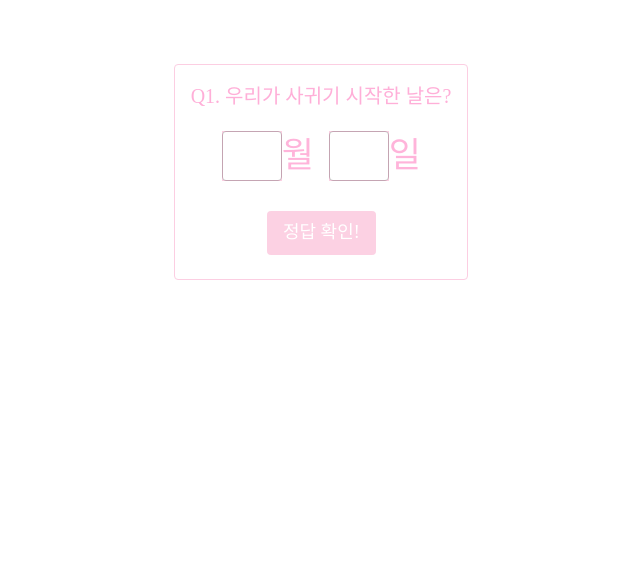
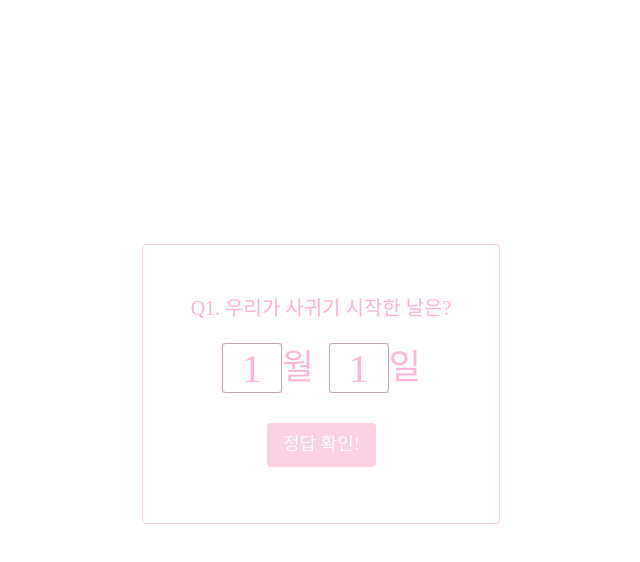
Before and after one commit to LaonHaze/SuminQuiz, a React (Create React App) app: page / in a window 1280 px wide. Both pictures are taken after a click on the button "GO!". Shown: the top 562 px of the page, without its empty margins (319-959 px from the left). Built offline with nearby package versions, Linux system fonts and the light colour scheme; a web font is replaced by a local one.

Commit message:
style changes

```diff
--- a/src/components/question/Question.js
+++ b/src/components/question/Question.js
@@ -1,8 +1,27 @@
 import { Box, Typography, Button, Grow, TextField } from '@mui/material';
-import React from 'react';
+import React, { useState } from 'react';
 import PropTypes from 'prop-types';
 
 const Question = ({ questionNo, questionText }) => {
+    const [month, setMonth] = useState(1);
+    const [day, setDay] = useState(1);
+
+    const validateMonths = (e) => {
+        const value = e.target.value;
+        const setValue = value <= 12 ? value > 0 ? value : "" : month;
+        setMonth(setValue);
+    }
+
+    const validateDays = (e) => {
+        const value = e.target.value;
+        const setValue = value <= 31 ? value > 0 ? value : "" : day;
+        setDay(setValue);
+    }
+
+    const checkAnswer = () => {
+        console.log(`${month}월 ${day}일`);
+    }
+
     return (
         <React.Fragment>
             <Grow in={true} timeout={1200}>
@@ -26,6 +45,8 @@ const Question = ({ questionNo, questionText }) => {
                         }}
                         variant="outlined"
                         color="primary"
+                        value={month}
+                        onChange={validateMonths}
                         inputProps={{
                             maxLength: 2
                         }}
@@ -45,6 +66,8 @@ const Question = ({ questionNo, questionText }) => {
                         }}
                         variant="outlined"
                         color="primary"
+                        value={day}
+                        onChange={validateDays}
                         inputProps={{
                             maxLength: 2
                         }}
@@ -54,7 +77,16 @@ const Question = ({ questionNo, questionText }) => {
             </Grow>
             <Grow in={true} timeout={4000}>
                 <Box textAlign="center">
-                <Button sx={{marginTop: "30px", boxShadow: "0px 0px black", fontSize: 18}} variant="contained" color="primary">정답 확인!</Button>
+                    <Button
+                        sx={{marginTop: "30px", boxShadow: "0px 0px black", fontSize: 18}}
+                        variant="contained"
+                        color="primary"
+                        onClick={() => {
+                            checkAnswer();
+                        }}
+                    >
+                            정답 확인!
+                    </Button>
                 </Box>
             </Grow>
         </React.Fragment>
--- a/src/components/questionBox/QuestionBox.js
+++ b/src/components/questionBox/QuestionBox.js
@@ -9,8 +9,6 @@ const QuestionBox = () => {
   const [level, setLevel] = useState(0);
 
   const GetContent = () => {
-
-    console.log(level);
     if (level === 0) {
       return <Intro days={100} onSubmit={setLevel}/>
     }
@@ -29,7 +27,9 @@ const QuestionBox = () => {
         display: 'flex',
         flexDirection: 'column',
         alignItems: 'center',
-        backgroundColor: 'white'
+        backgroundColor: 'white',
+        justifyContent: 'center',
+        minHeight: '80vh',
       }}
     >
       <Card
@@ -37,6 +37,7 @@ const QuestionBox = () => {
           minWidth: 275,
           border: "1px solid #FCCEE2",
           boxShadow: "0px 0px black",
+          padding: "2rem"
         }}
         variant="outlined">
         <CardContent>
```
Lines whose indentation alone changed are shown as unchanged.
